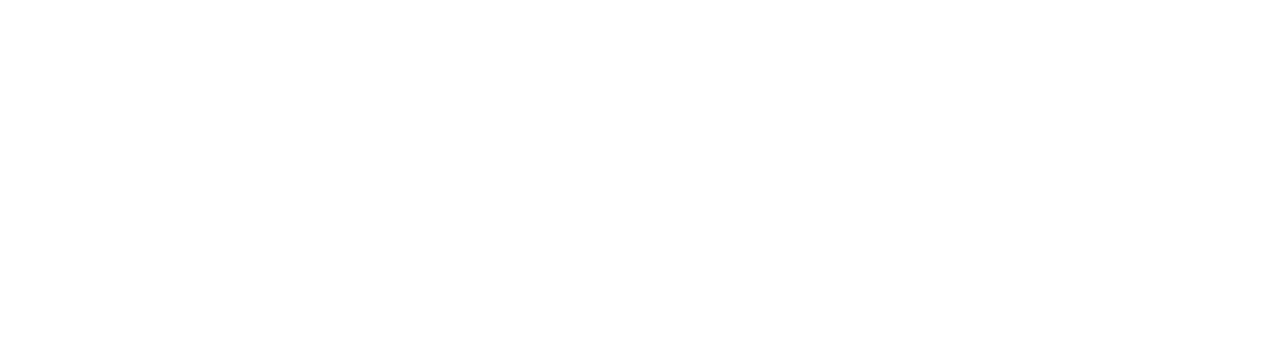
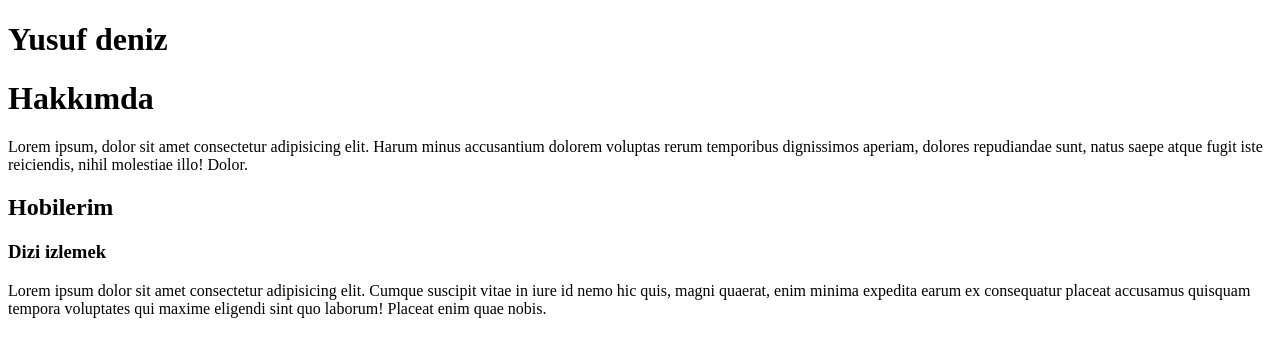
Before and after one commit to Yusuf-DENZ/kodluyoruzilkrepo, a plain HTML site: page index.html in a window 1280 px wide. Drawn offline with Linux system fonts and the light colour scheme.

```diff
--- a/index.html
+++ b/index.html
@@ -7,6 +7,17 @@
     <title>Document</title>
 </head>
 <body>
+    <!-- başlık kısmı -->
+    <h1>Yusuf deniz</h1>
+    <!-- Hakkımda yazısı -->
+    <h1>Hakkımda</h1>
+    <p>Lorem ipsum, dolor sit amet consectetur adipisicing elit. Harum minus accusantium dolorem voluptas rerum temporibus dignissimos aperiam, dolores repudiandae sunt, natus saepe atque fugit iste reiciendis, nihil molestiae illo! Dolor.</p>
+    <!-- Hobilerim -->
+    <h2>Hobilerim</h2>
+    <h3>Dizi izlemek</h3>
+    <!-- Dizi açıkaması -->
+    <p>Lorem ipsum dolor sit amet consectetur adipisicing elit. Cumque suscipit vitae in iure id nemo hic quis, magni quaerat, enim minima expedita earum ex consequatur placeat accusamus quisquam tempora voluptates qui maxime eligendi sint quo laborum! Placeat enim quae nobis.</p>
+
 
 </body>
 </html>
```
